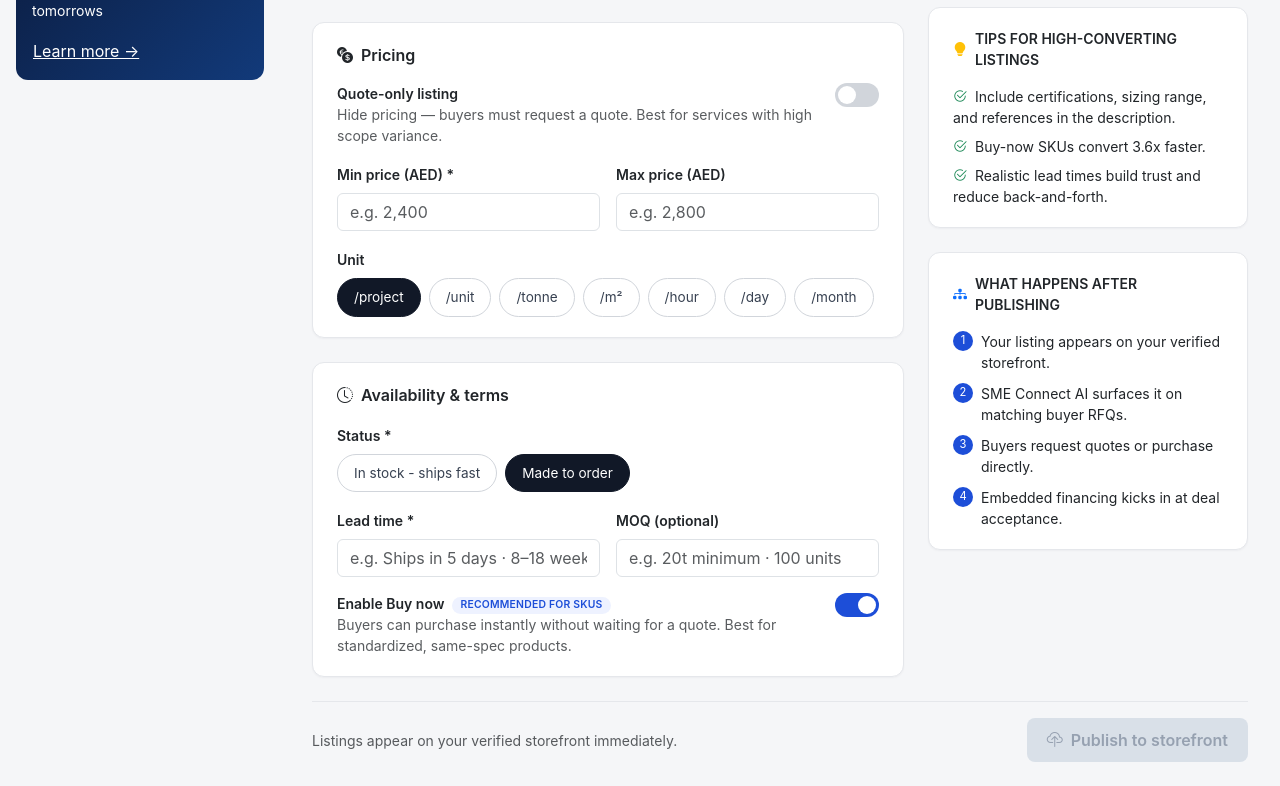
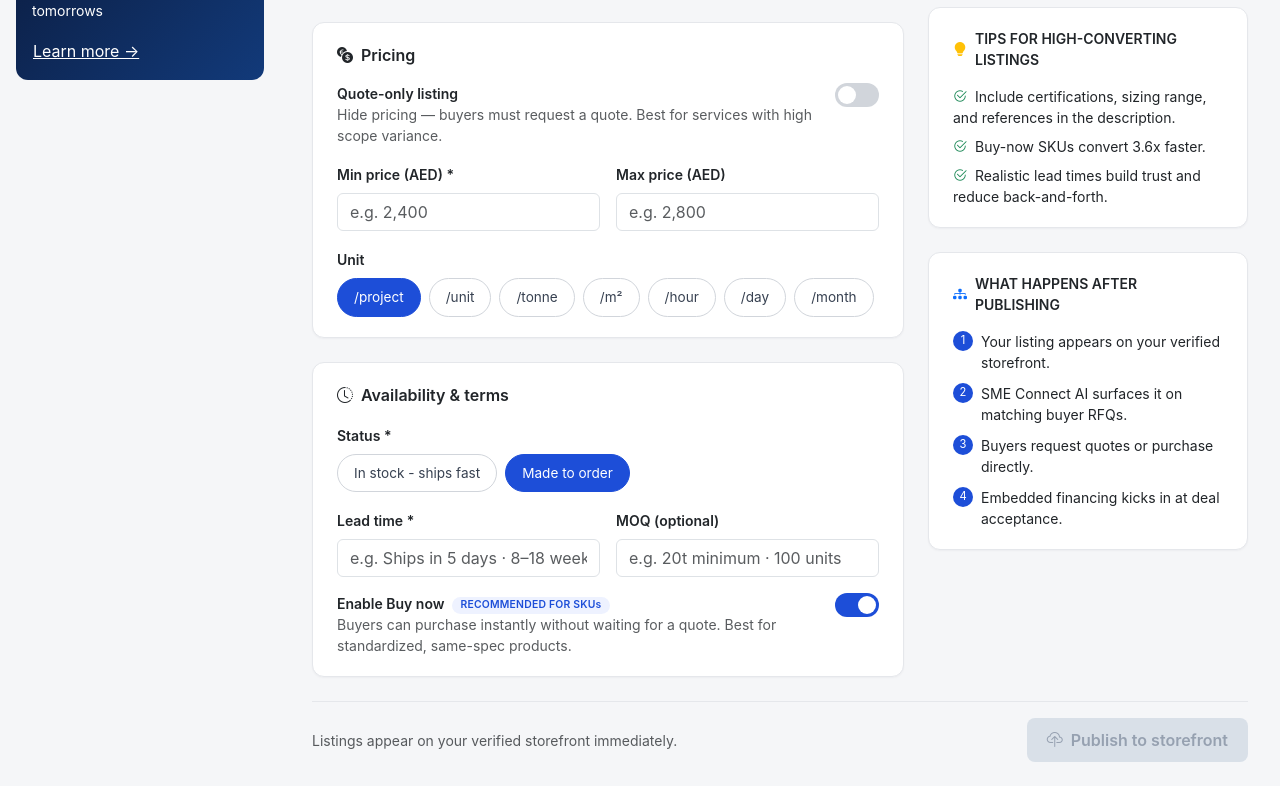
Before and after one commit to Ghaithah/NBD-Trail, a React (Create React App) app: page / in a window 1280 px wide. Shown: the part 749-1535 px from the top of the page. Built offline with nearby package versions, Linux system fonts and the light colour scheme.

Commit message:
Hover-Coloring

```diff
--- a/src/components/BusinessHub.css
+++ b/src/components/BusinessHub.css
@@ -159,8 +159,8 @@
 }
 
 .bh-pill.active {
-  background: #111827;
-  border-color: #111827;
+  background: #1d4ed8;
+  border-color: #1d4ed8;
   color: #fff;
 }
 
@@ -218,7 +218,6 @@
   font-size: 0.65rem;
   padding: 3px 8px;
   border-radius: 999px;
-  text-transform: uppercase;
   letter-spacing: 0.02em;
   vertical-align: middle;
 }
```
